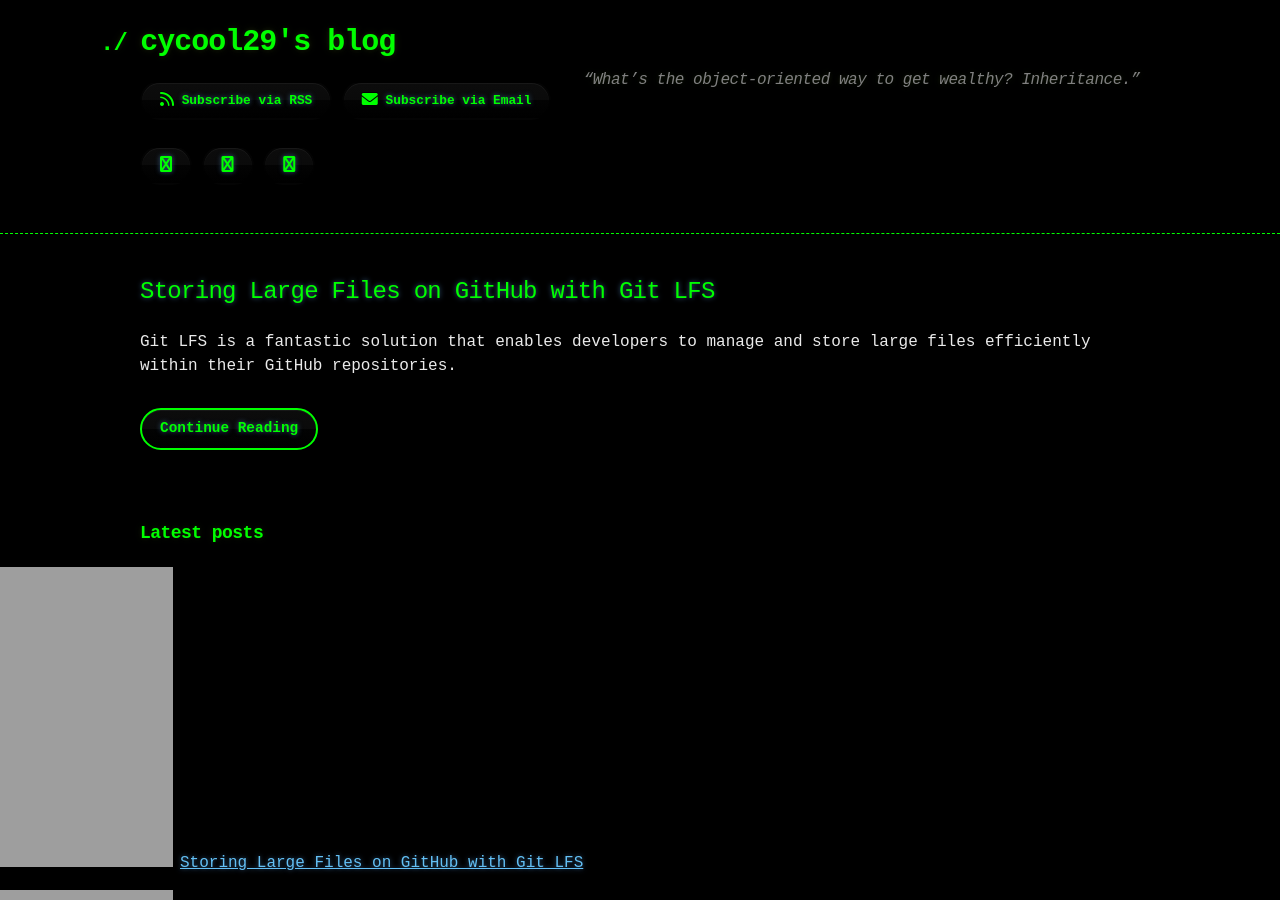
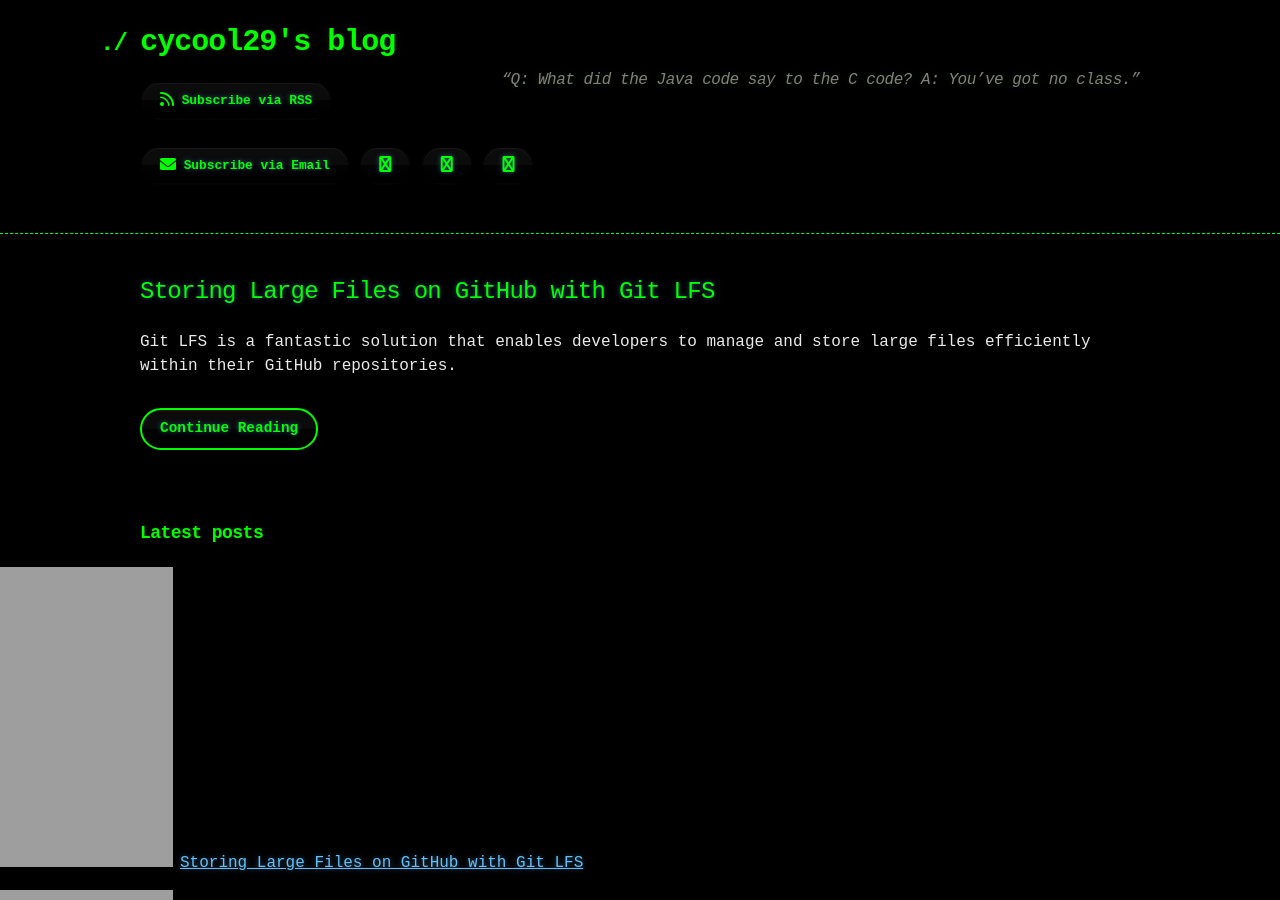
Before and after one commit to cycool29/cycool29.github.io, a Jekyll site: the page built from index.md, in a window 1280 px wide and 900 px high. Built offline with Jekyll 4.4.1, drawn with Linux system fonts in a browser that asks for light colours; a style sheet for code colours, icons or effects is not loaded.

Commit message:
Update quotes

```diff
--- a/_config.yml
+++ b/_config.yml
@@ -1,5 +1,5 @@
 title: cycool29's blog
-description: "“What’s the object-oriented way to get wealthy? Inheritance.” "
+description: "“Q: What did the Java code say to the C code? A: You’ve got no class.” "
 bio: A high school student. Intermediate in Python, Git, Bash. Learning JavaScript. He/Him. "
 author: cycool29
 url: https://cycool29.github.io
```
